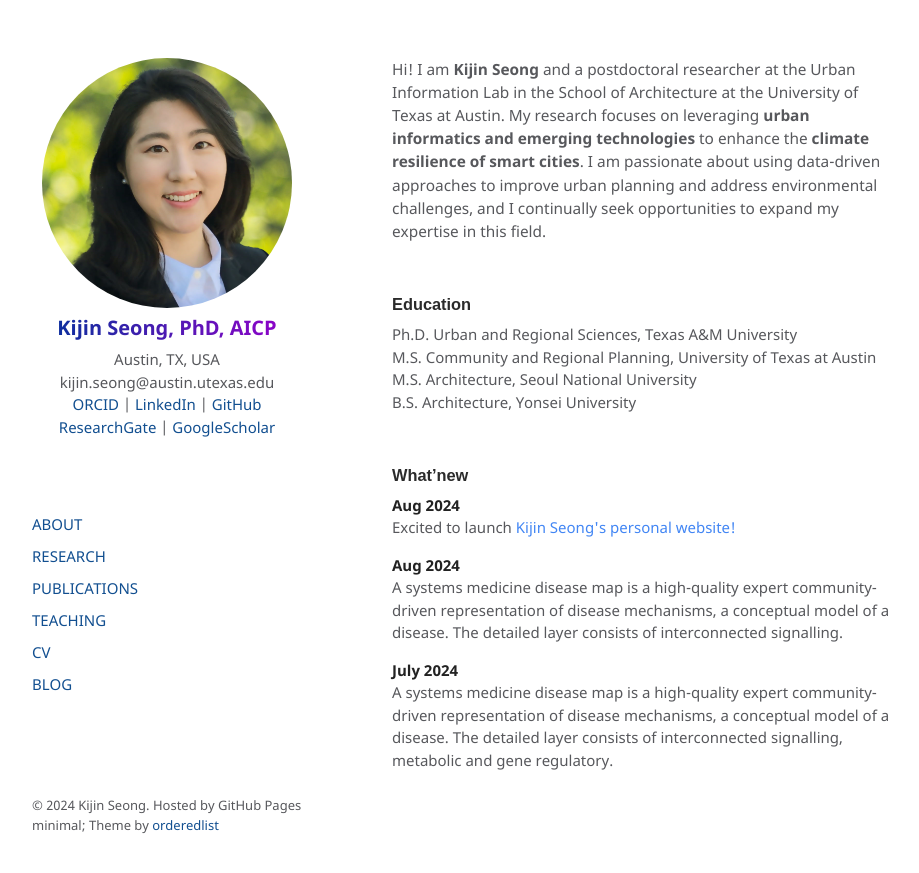
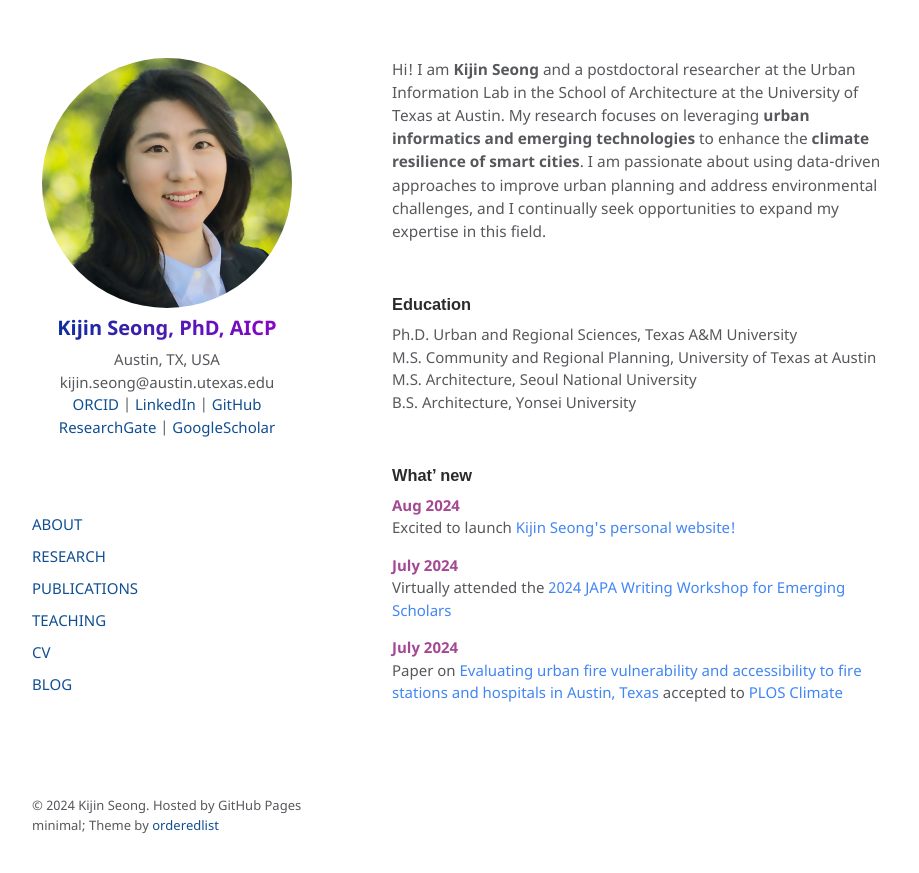
Before and after one commit to kijinseong/kijinseong.github.io, a Jekyll site: the page built from index.md, in a window 1280 px wide. Shown: the top 873 px of the page, without its empty margins (178-1097 px from the left). Built offline with Jekyll 4.4.1, drawn with Linux system fonts in a browser that asks for light colours.

Commit message:
news update

```diff
--- a/index.md
+++ b/index.md
@@ -6,24 +6,25 @@ layout: default
 
 <br />
 ### Education
-<p>Ph.D. Urban and Regional Sciences, Texas A&M University<br />
-M.S. Community and Regional Planning, University of Texas at Austin<br />
-M.S. Architecture, Seoul National University<br />
-B.S. Architecture, Yonsei University</p>
+<p>
+Ph.D.   Urban and Regional Sciences, Texas A&M University<br />
+M.S.    Community and Regional Planning, University of Texas at Austin<br />
+M.S.    Architecture, Seoul National University<br />
+B.S.    Architecture, Yonsei University</p>
 
 <br />
 
-### What'new
+### What' new
 
 <p>
-  <strong style="color: #a54893,;">Aug 2024</strong><br />
+  <strong style="color: #a54893;">Aug 2024</strong><br />
   Excited to launch <a href="http://kijinseong.github.io/" target="_blank">Kijin Seong's personal website!</a>
 </p>
 <p>
-  <strong style="color: #a54893,;">Aug 2024</strong><br />
-  A systems medicine disease map is a high-quality expert community-driven representation of disease mechanisms, a conceptual model of a disease. The detailed layer consists of interconnected signalling.
+  <strong style="color: #a54893;">July 2024</strong><br />
+  Virtually attended the <a href="https://planning-org-uploaded-media.s3.amazonaws.com/document/097dc73a-b45e-40d1-a79c-06446cdabd302024-JAPA-Writing-Workshop-for-Emerging-Scholarsv2.pdf/">2024 JAPA Writing Workshop for Emerging Scholars</a>
 </p>
 <p>
-  <strong style="color: #a54893,;">July 2024</strong><br />
-  A systems medicine disease map is a high-quality expert community-driven representation of disease mechanisms, a conceptual model of a disease. The detailed layer consists of interconnected signalling, metabolic and gene regulatory.
+  <strong style="color: #a54893;">July 2024</strong><br />
+  Paper on <a href="https://doi.org/10.1371/journal.pclm.0000448">Evaluating urban fire vulnerability and accessibility to fire stations and hospitals in Austin, Texas</a> accepted to <a href="https://journals.plos.org/climate/">PLOS Climate</a>
 </p>
```
